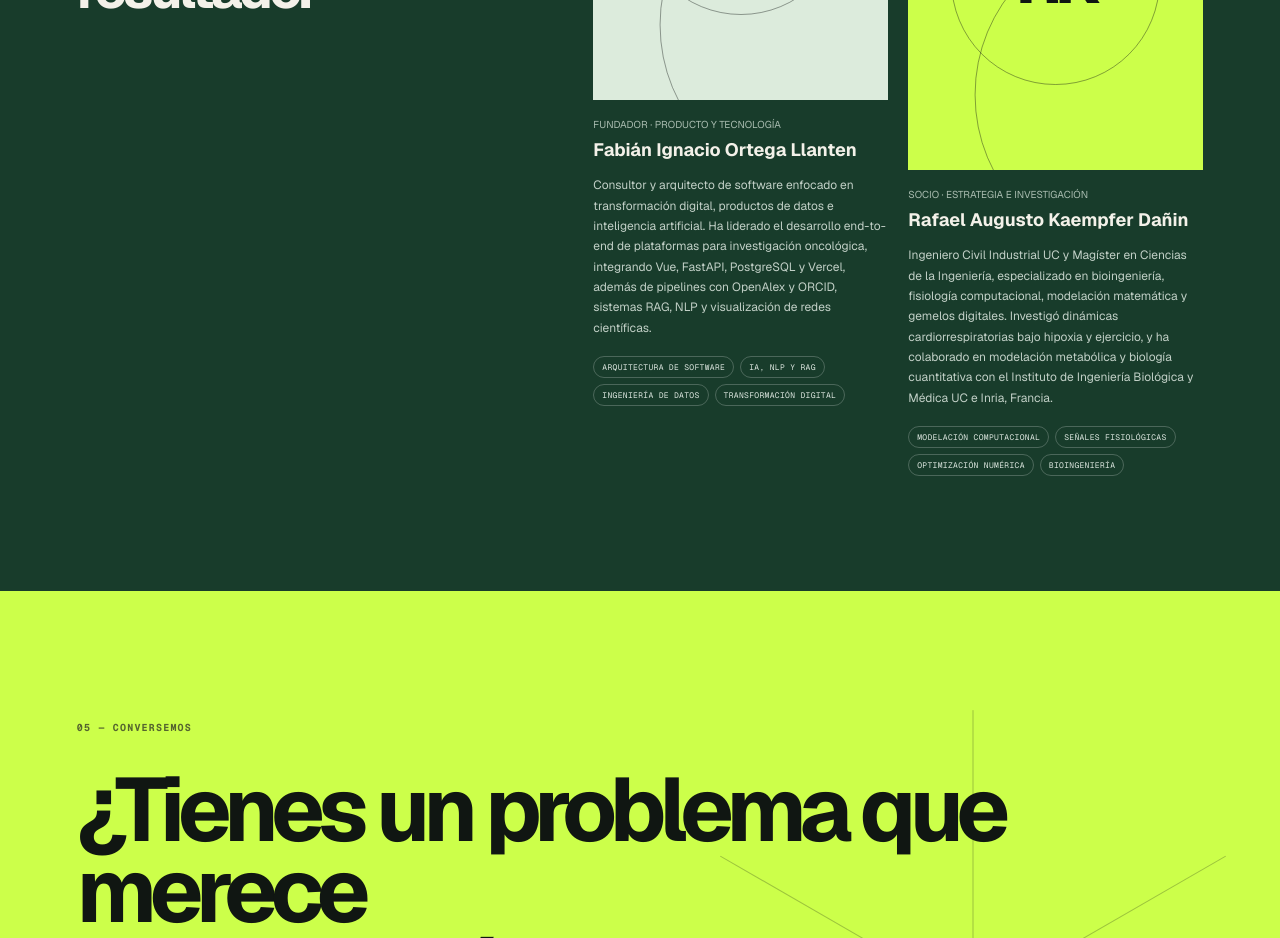
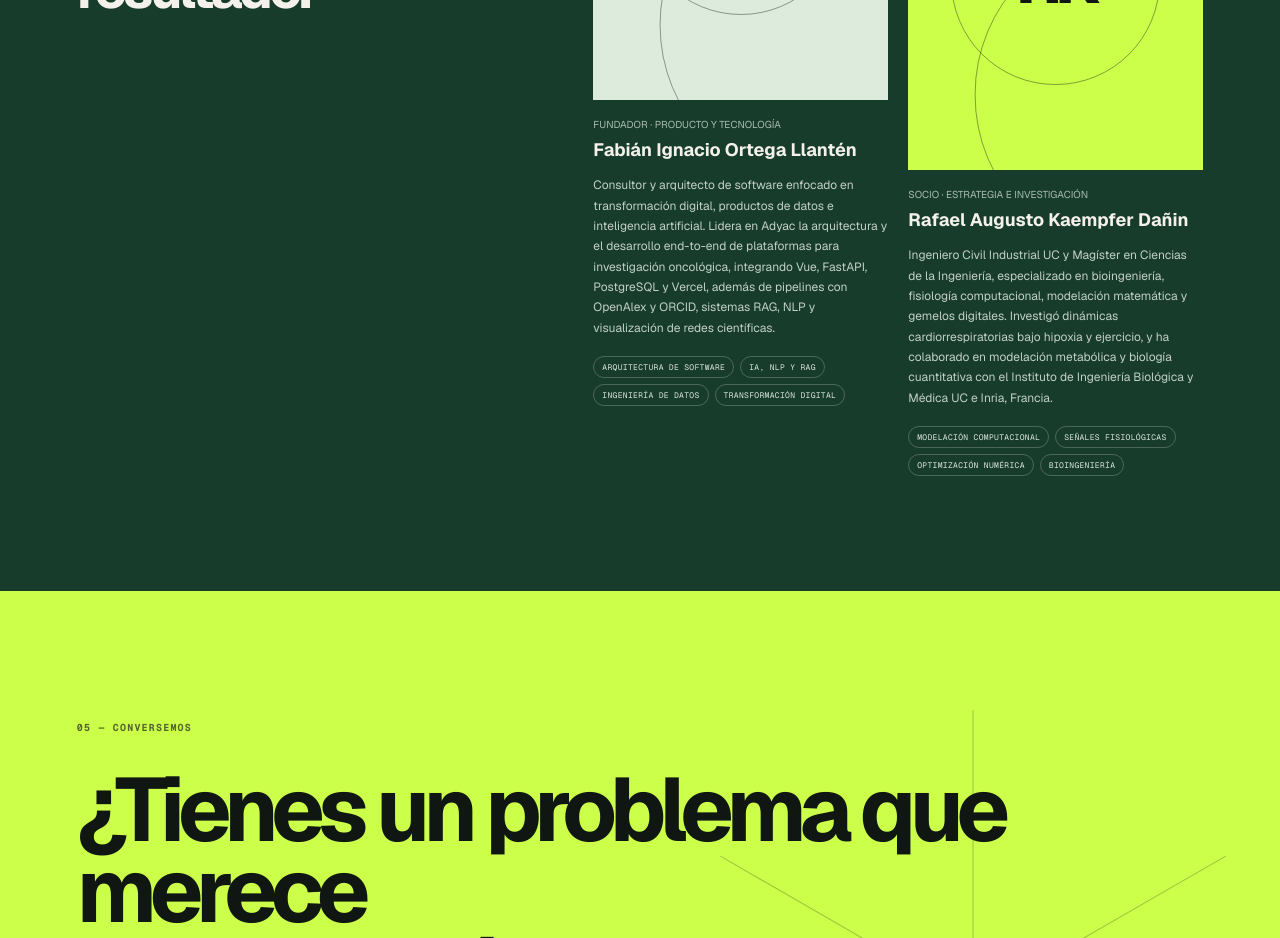
Before and after one commit to anomvlito/adyac-landing-page, a Next.js app: page / in a window 1280 px wide. Shown: the part 5220-6158 px from the top of the page. Built offline with nearby package versions, Linux system fonts and the light colour scheme.

Commit message:
docs: add Adyac legal details and founder experience

```diff
--- a/src/app/page.tsx
+++ b/src/app/page.tsx
@@ -241,14 +241,15 @@ export default function Home() {
             <article>
               <div className="portrait fabian" aria-hidden="true"><span>FO</span></div>
               <p>Fundador · Producto y tecnología</p>
-              <h3>Fabián Ignacio Ortega Llanten</h3>
+              <h3>Fabián Ignacio Ortega Llantén</h3>
               <p className="teamBio">
                 Consultor y arquitecto de software enfocado en transformación
-                digital, productos de datos e inteligencia artificial. Ha
-                liderado el desarrollo end-to-end de plataformas para
-                investigación oncológica, integrando Vue, FastAPI, PostgreSQL y
-                Vercel, además de pipelines con OpenAlex y ORCID, sistemas RAG,
-                NLP y visualización de redes científicas.
+                digital, productos de datos e inteligencia artificial. Lidera
+                en Adyac la arquitectura y el desarrollo end-to-end de
+                plataformas para investigación oncológica, integrando Vue,
+                FastAPI, PostgreSQL y Vercel, además de pipelines con OpenAlex
+                y ORCID, sistemas RAG, NLP y visualización de redes
+                científicas.
               </p>
               <ul className="expertise" aria-label="Áreas de especialidad de Fabián">
                 <li>Arquitectura de software</li>
```
Also changed, not shown: 3 other files (tests, documents, lock files or other folders).
